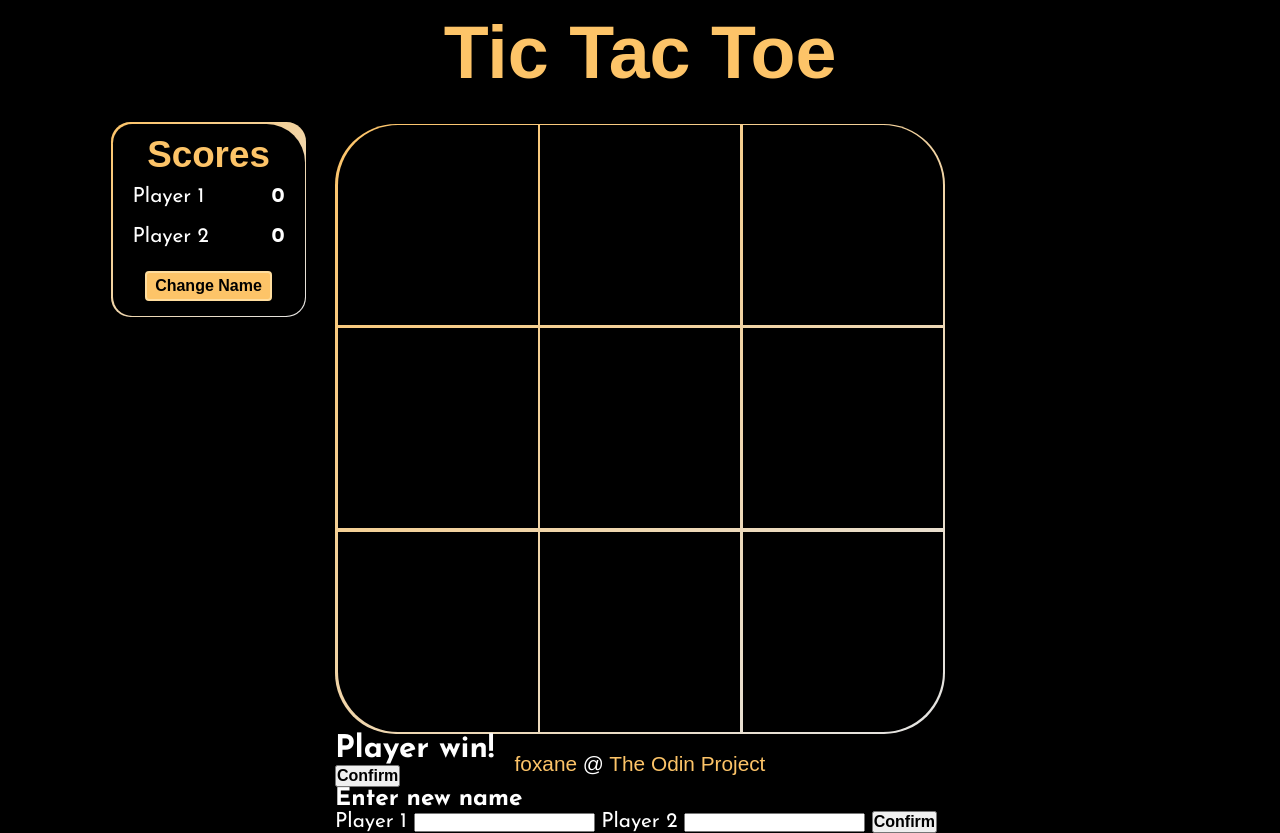
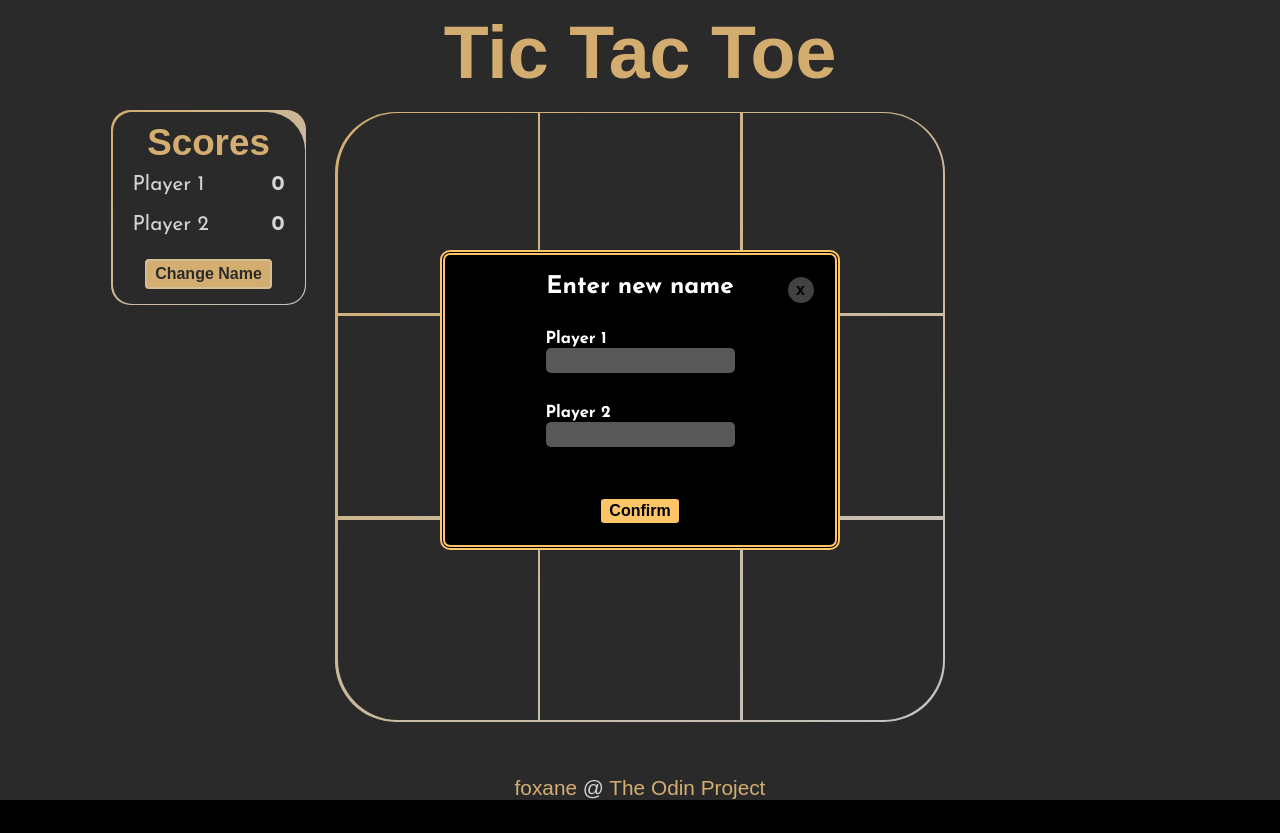
Before and after one commit to foxane/odin-tic-tac-toe, a plain HTML site: page index.html in a window 1280 px wide. Both pictures are taken after a click on the button "Change Name". After the commit the page ends 800 px from the top, so only its background shows below. Drawn offline with Linux system fonts and the light colour scheme; a web font is replaced by a local one.

Commit message:
Finsihed styling and functionality

```diff
--- a/index.html
+++ b/index.html
@@ -35,25 +35,28 @@
         <div class="cell-bg"><div class="cell" id="7"></div></div>
         <div class="cell-bg"><div class="cell" id="8"></div></div>
       </section>
-      <div class="modals">
-        <div class="win-notice">
+    </main>
+    <aside>
+      <div class="modals hidden">
+        <div class="win-notice modal hidden">
           <h2 class="status">Player win!</h2>
           <button type="button" class="dialog-btn">Confirm</button>
         </div>
-        <div class="new-name-modal">
+        <div class="new-name-modal modal hidden">
+          <button class="cn-cancel">x</button>
           <h3>Enter new name</h3>
           <label>
             <span class="label-text">Player 1</span>
-            <input type="text p1-new" required />
+            <input type="text" class="p1-new" required />
           </label>
           <label>
             <span class="label-text">Player 2</span>
-            <input type="text p2-new" required />
+            <input type="text" class="p2-new" required />
           </label>
           <button type="submit" class="cn-confirm">Confirm</button>
         </div>
       </div>
-    </main>
+    </aside>
     <footer>
       <p>
         <a
--- a/script.js
+++ b/script.js
@@ -88,9 +88,10 @@ const gameHandler = (function () {
 
 const domHandler = (function () {
   const cells = document.querySelectorAll(".cell");
-  const scores = document.querySelectorAll(".score");
+  const scores = document.querySelectorAll(".scores");
   const dialog = document.querySelector(".win-notice");
   const newNameModal = document.querySelector(".new-name-modal");
+  const modalOverlay = document.querySelector(".modals");
   const p1Name = document.querySelector(".p1-name");
   const p2Name = document.querySelector(".p2-name");
   const p1NewName = document.querySelector(".p1-new");
@@ -103,12 +104,13 @@ const domHandler = (function () {
     cells[position].textContent = gameBoard.getBoard()[position].toUpperCase();
     cells[position].style.color = "var(--clr-accent)";
     cells[position].style.transform = `rotate(${Math.floor(
-      Math.random() * 360 + 1
-    )}deg)`;
+      Math.random() * 360 - 180
+    )}deg)`; // Generate random positive or negative
   };
   const resetBoard = () => {
     for (const cell of cells) {
       cell.textContent = "";
+      cell.classList.remove("used-cell");
     }
   };
   const renderScore = (playerArr) => {
@@ -126,6 +128,7 @@ const domHandler = (function () {
         .toUpperCase()} WINS!`;
     }
     dialog.classList.remove("hidden");
+    modalOverlay.classList.remove("hidden");
   };
 
   // Click listener
@@ -137,13 +140,11 @@ const domHandler = (function () {
   document.querySelector(".dialog-btn").addEventListener("click", () => {
     gameFlow.gameInit();
     dialog.classList.add("hidden");
-  });
-  dialog.addEventListener("click", () => {
-    gameFlow.gameInit();
-    dialog.classList.add("hidden");
+    modalOverlay.classList.add("hidden");
   });
   document.querySelector(".change-name").addEventListener("click", () => {
     newNameModal.classList.remove("hidden");
+    modalOverlay.classList.remove("hidden");
   });
   document.querySelector(".cn-confirm").addEventListener("click", (e) => {
     e.preventDefault();
@@ -154,9 +155,16 @@ const domHandler = (function () {
       p2NewName.value = "";
       renderName();
       newNameModal.classList.add("hidden");
+      modalOverlay.classList.add("hidden");
     } else {
       alert("New names cannot be empty!");
     }
+  });
+  document.querySelector(".cn-cancel").addEventListener("click", () => {
+    p1NewName.value = "";
+    p2NewName.value = "";
+    newNameModal.classList.add("hidden");
+    modalOverlay.classList.add("hidden");
   });
 
   return { renderDialog, renderBoard, resetBoard, renderScore };
--- a/style.css
+++ b/style.css
@@ -131,6 +131,7 @@ main {
   height: 200px;
 
   transition: color 0.5s, transform 0.5s;
+  cursor: pointer;
 }
 .cell-bg {
   width: 200px;
@@ -168,5 +169,99 @@ a:hover {
   display: none;
 }
 .modals {
+  position: fixed;
+  top: 0;
+  left: 0;
+  height: 100vh;
+  width: 100%;
+  background-color: rgba(128, 128, 128, 0.329);
+  display: flex;
+  justify-content: center;
+  align-items: center;
+}
+.modals > * {
+  background-color: var(--clr-bg);
+  border: 5px double var(--clr-accent);
+  border-radius: 10px;
+
+  width: 400px;
+  height: 300px;
+
+  display: flex;
+  flex-flow: column nowrap;
+  align-items: center;
+  justify-content: space-evenly;
+}
+.modals > * > button {
+  background-color: var(--clr-accent);
+  padding: 0.2em 0.5em;
+  border-radius: 5px;
+  border: 2px solid var(--clr-bg);
+  cursor: pointer;
+}
+.modals > * > button:hover {
+  border: 2px solid var(--clr-accent);
+  background-color: var(--clr-border-btn);
+}
+.new-name-modal {
+  position: relative;
+  justify-content: space-between;
+  padding: 20px;
+}
+.new-name-modal .cn-cancel {
   position: absolute;
+  right: 5%;
+  font-family: var(--ff-header);
+  width: 30px;
+  height: 30px;
+  border-radius: 50%;
+  background-color: rgb(66, 66, 66);
 }
+label {
+  position: relative;
+}
+label > span {
+  position: absolute;
+  bottom: 105%;
+  left: 0;
+  font-size: calc(var(--fs-body) - 20%);
+  font-weight: 800;
+
+  transition: color 1s;
+}
+input {
+  background-color: rgb(88, 88, 88);
+  border-bottom: 5px solid var(--clr-accent);
+  border-radius: 5px;
+  color: var(--clr-text);
+  font-style: var(--fs-body);
+  font-weight: 600;
+  border: none;
+
+  padding: 5px;
+  background-image: linear-gradient(
+    90deg,
+    var(--clr-accent),
+    var(--clr-accent)
+  );
+  background-size: 100% 0;
+  background-position: bottom;
+  background-repeat: no-repeat;
+  transition: background 0.25s, color 1s;
+}
+input:active,
+input:focus,
+input:hover {
+  background-size: 100% 100%;
+  color: black;
+}
+label:active,
+label:focus,
+label:focus-within,
+label:hover {
+  color: var(--clr-accent);
+}
+
+.hidden {
+  display: none;
+}
```
